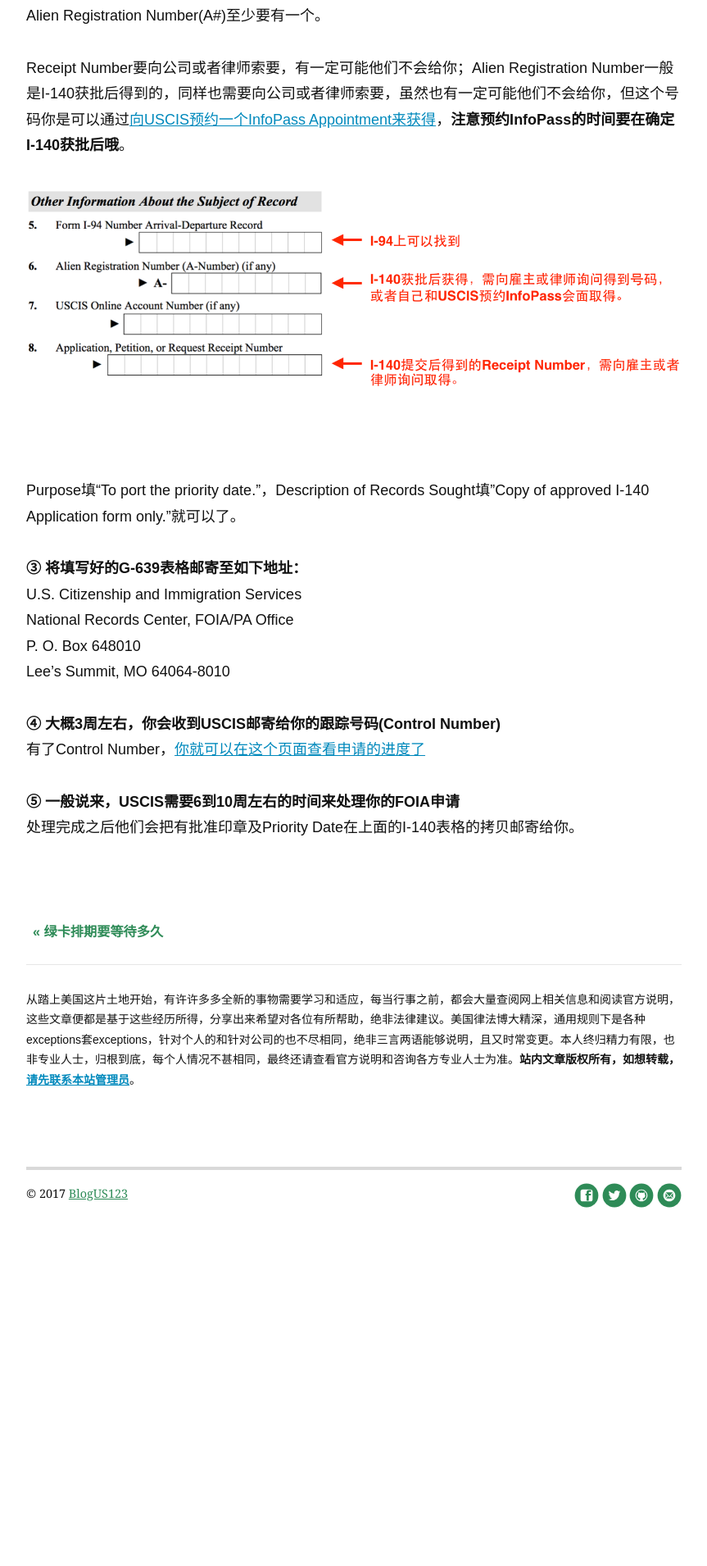
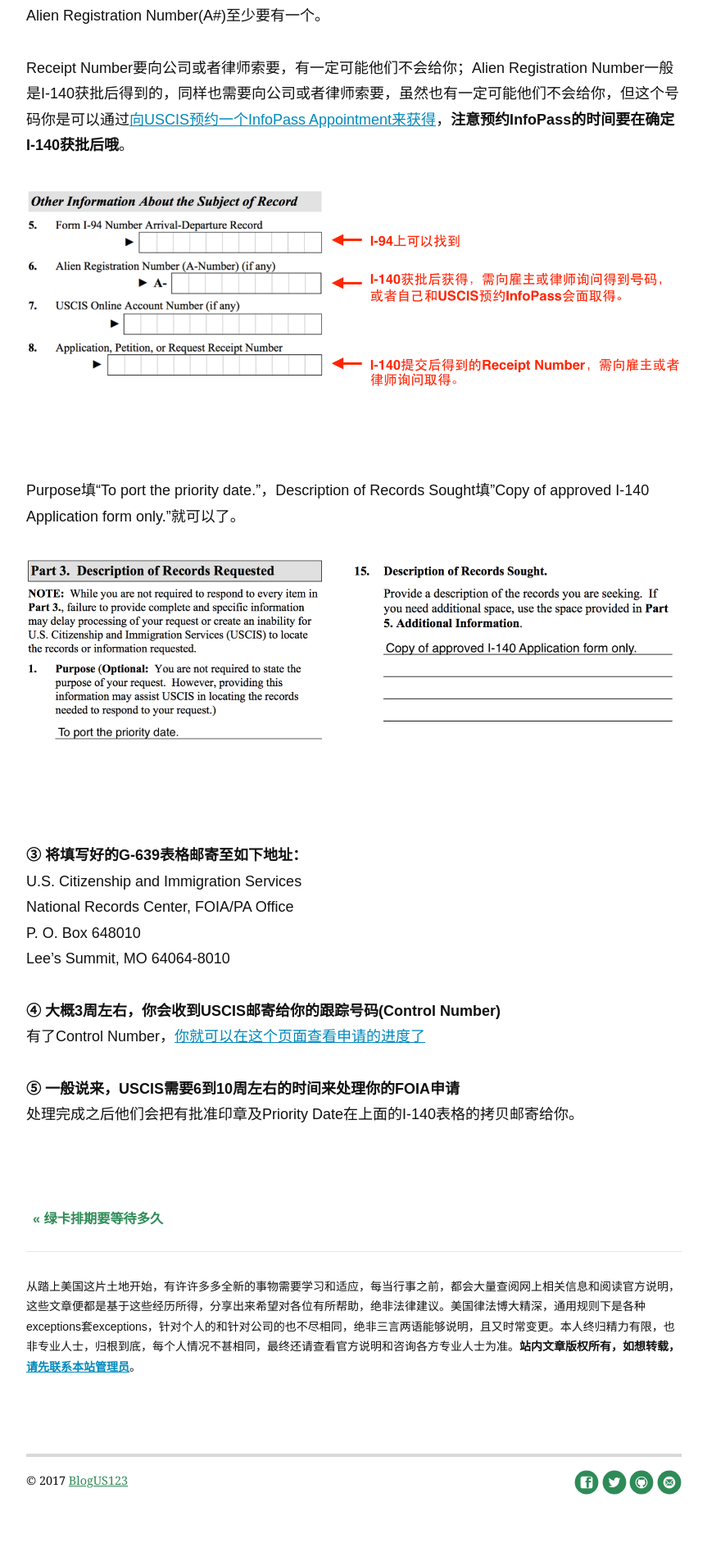
Before and after one commit to wolfwifee/wolfwifee.github.com, a Jekyll site: the page built from _posts/2017-08-28-foia-i140.md, in a window 1280 px wide. Shown: the part 782-2692 px from the top of the page at 82% size, without its empty margins (208-1071 px from the left). Built offline with Jekyll 4.4.1, drawn with Linux system fonts in a browser that asks for light colours; comment, search, counter and statistics services are not loaded; before the commit the page ends 2342 px from its top, so only the background shows below that.

Commit message:
Update 2017-08-28-foia-i140.md

```diff
--- a/_posts/2017-08-28-foia-i140.md
+++ b/_posts/2017-08-28-foia-i140.md
@@ -28,6 +28,13 @@ Receipt Number要向公司或者律师索要，有一定可能他们不会给你
 
 Purpose填“To port the priority date.”，Description of Records Sought填"Copy of approved I-140 Application form only."就可以了。
 
+ <p itemprop="image" itemscope itemtype="https://schema.org/ImageObject">
+ <img src="/assets/img/FOIA Purpose.png" alt="FOIA Purpose">
+  <meta itemprop="url" content="https://www.blogus123.com/assets/img/FOIA Purpose.png">
+  <meta itemprop="width" content="1021">
+  <meta itemprop="height" content="382">
+</p>
+
 **③ 将填写好的G-639表格邮寄至如下地址：**<br>
 U.S. Citizenship and Immigration Services<br>
 National Records Center, FOIA/PA Office<br>
```
